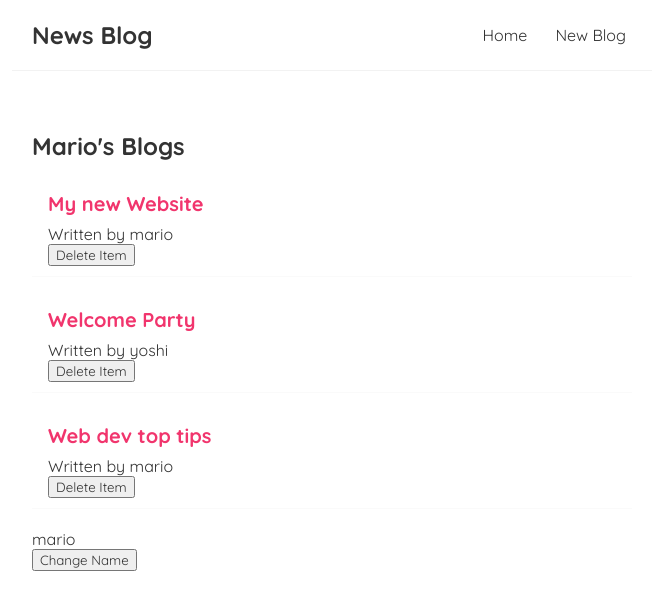
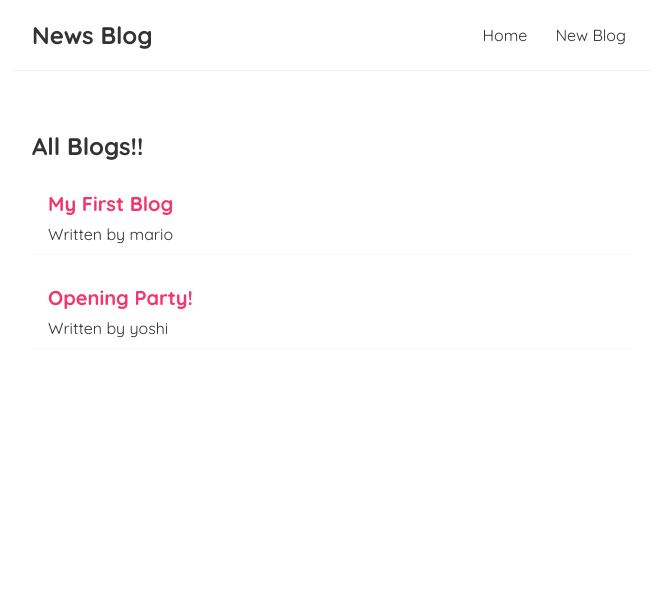
Before and after one commit to johnpathadan/react_cm, a React (Create React App) app: page / in a window 1280 px wide. Shown: the top 610 px of the page, without its empty margins (308-964 px from the left). Built offline with nearby package versions, Linux system fonts and the light colour scheme; data requests are answered from the project's data file.

Commit message:
fetching data with useEffect

```diff
--- a/src/App.js
+++ b/src/App.js
@@ -1,4 +1,4 @@
-import logo from './logo.svg';
+
 import NavBar from './NavBar';
 import Home from './Home';
 
--- a/src/BlogList.js
+++ b/src/BlogList.js
@@ -1,4 +1,4 @@
-const BlogList = ({blogs, title, handleDelete}) => {
+const BlogList = ({blogs, title}) => {
     return (
         <div className="blog-list">
             <h2>{title}</h2>
@@ -6,7 +6,7 @@
                 <div className="blog-preview" key={blog.id}>
                     <h2>{blog.title}</h2>
                     <p>Written by {blog.author}</p>
-                    <button onClick={()=> handleDelete(blog.id)}>Delete Item</button>
+
                 </div>
             ))}
         </div>
--- a/src/Home.js
+++ b/src/Home.js
@@ -4,25 +4,20 @@
 
 const Home = () => {
     const[name, setName] = useState('mario');
-    const[blogs, setBlogs] = useState([
-        {title: 'My new Website', body: 'lorem ipsum...', author: 'mario', id: 1},
-        {title: 'Welcome Party', body: 'lorem ipsum...', author: 'yoshi', id: 2},
-        {title: 'Web dev top tips', body: 'lorem ipsum...', author: 'mario', id: 3},
-    ]);
-    const handleDelete = (id)=>{
-        const newBlogs = blogs.filter((blog)=> blog.id !== id);
-        setBlogs(newBlogs);
-    }
+    const[blogs, setBlogs] = useState(null);
+
     useEffect(()=>{
-        console.log('Use effect ran');
-        console.log(name);
+        fetch('http://localhost:8000/blogs')
+            .then((res)=>{
+                return res.json();
+            }).then((data)=>{
+                return setBlogs(data);
+            })
     },[name])
 
     return (
         <div className="homePage">
-           <BlogList blogs={blogs} title="Mario's Blogs" handleDelete={handleDelete} />
-           <p>{name}</p>
-           <button onClick={()=> setName('George')}>Change Name</button>
+           {blogs && <BlogList blogs={blogs} title='All Blogs!!'/>}
         </div>
     );
 }
```
